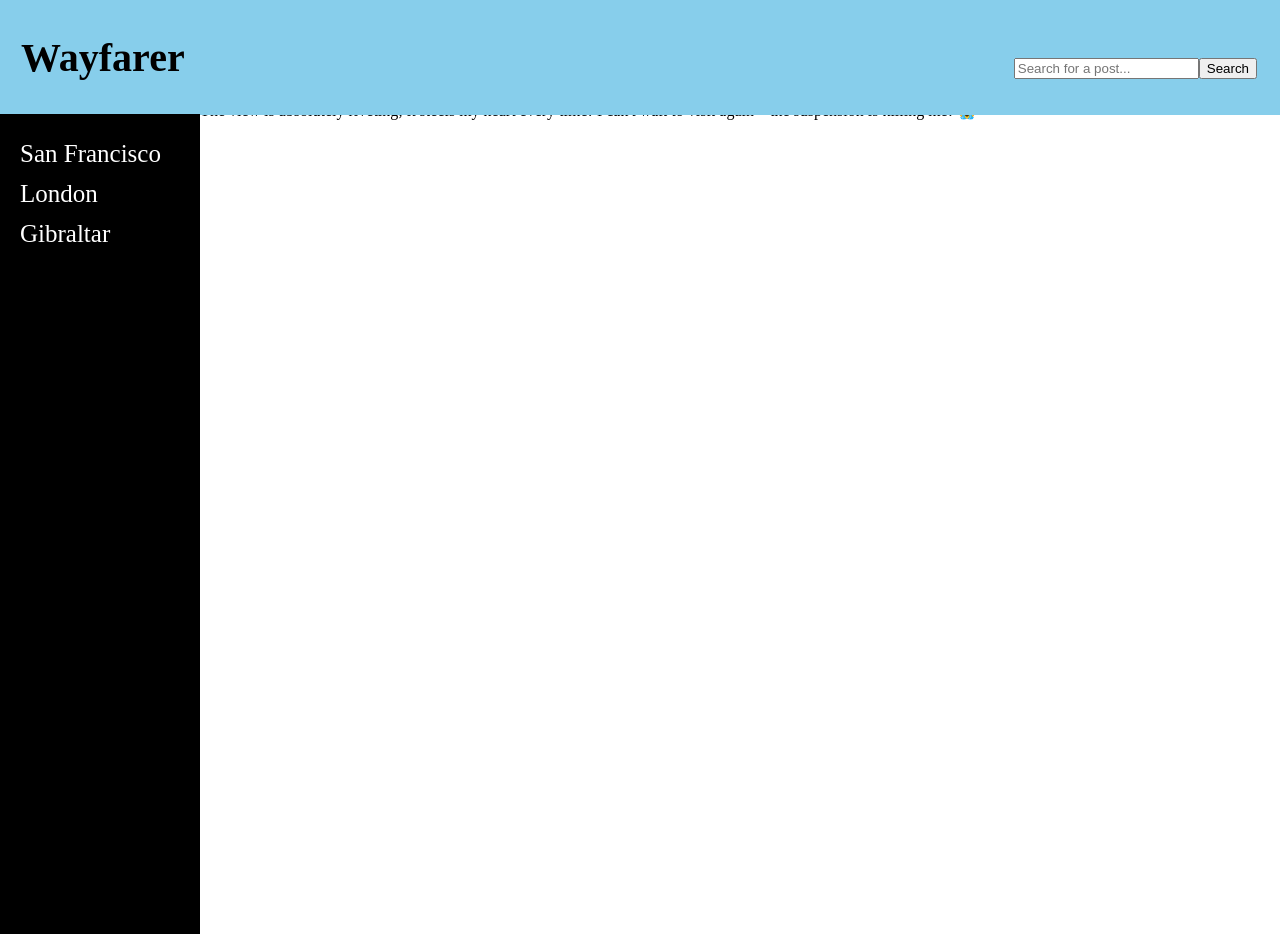
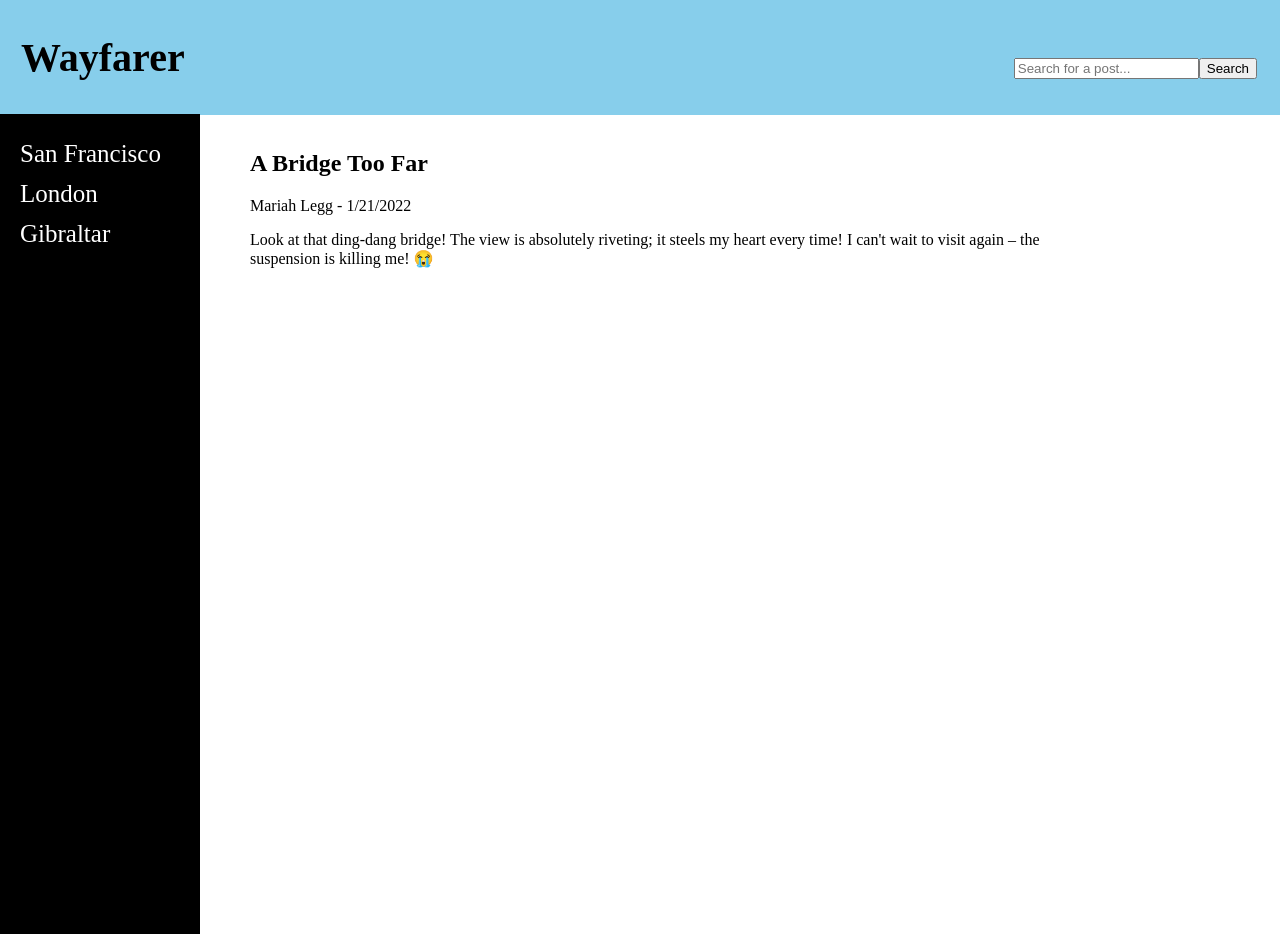
Before and after one commit to cosmicavocado/Wayfarer, an Angular app in the folder wayfarer/: page /cities/1/posts/1 in a window 1280 px wide. Built offline with nearby package versions, Linux system fonts and the light colour scheme.

Commit message:
Adjust styling on posts page.

```diff
--- a/wayfarer/src/app/posts/posts.component.css
+++ b/wayfarer/src/app/posts/posts.component.css
@@ -1,3 +1,7 @@
 div {
+    position: absolute;
+    top: 120px;
+    padding: 10px 0px 10px 250px;
     display: inline-block;
+    width: 800px;
 }
```
